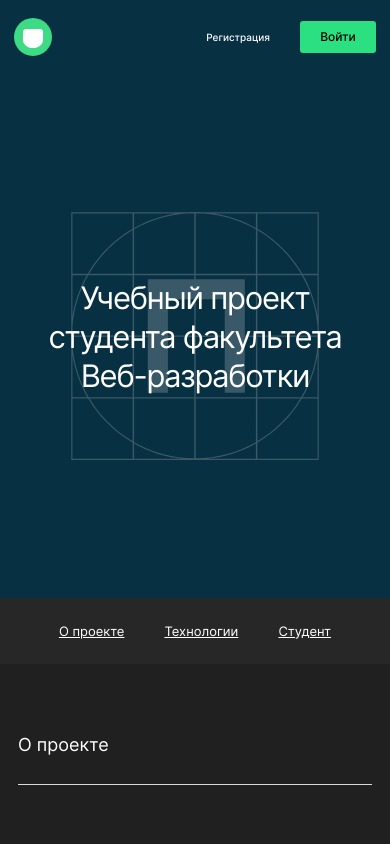
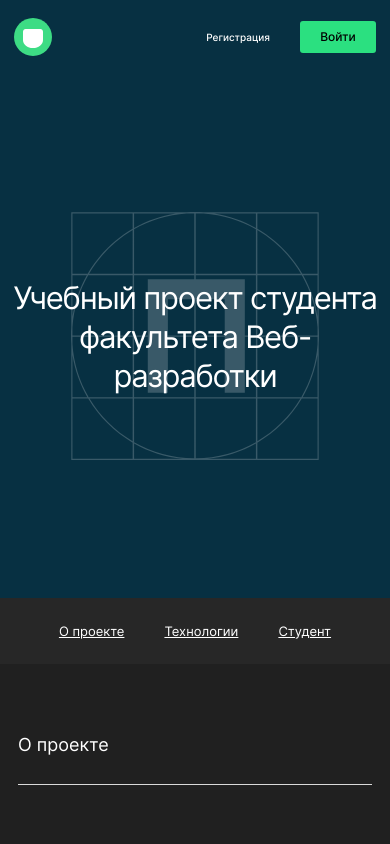
Before and after one commit to DmitriiKozhekhov/movies-explorer-frontend, a React (Create React App) app in the folder diplomafrontend/: page / in a window 390 px wide. Shown: the top 844 px of the page. Built offline with nearby package versions, Linux system fonts and the light colour scheme; the HTML template or start-up script is replaced by a standard one.

Commit message:
ver scolko_mozhno4.0

```diff
--- a/diplomafrontend/src/components/App/App.css
+++ b/diplomafrontend/src/components/App/App.css
@@ -1,7 +1,7 @@
 .page {
   margin: 0 auto;
   padding: 0;
-  min-width: 320px;
+  /* min-width: 320px; */
   max-width: 100%;
   min-height: 100vh;
   font-family: 'Inter', Arial, sans-serif;
@@ -17,4 +17,4 @@
   align-items: center;
   flex-direction: column;
 }
-/* *{outline: 1px, red, solid}; */
+*{outline: 2px, red, solid};
--- a/diplomafrontend/src/components/Main/AboutMe/AboutMe.css
+++ b/diplomafrontend/src/components/Main/AboutMe/AboutMe.css
@@ -172,8 +172,8 @@
 }
 @media screen and (max-width: 767px) {
   .aboutMe__photo {
-    width: 292px;
-    height: 352px;
+    /* width: 292px;
+    height: 352px; */
     order: -1;
   }
 }
--- a/diplomafrontend/src/components/Main/Promo/Promo.css
+++ b/diplomafrontend/src/components/Main/Promo/Promo.css
@@ -9,6 +9,7 @@
   background-repeat: no-repeat;
   background-position: center;
   /* border: 1px, solid, red; */
+  /* outline: red; */
 }
 .promo__title {
   margin: 0;
@@ -18,19 +19,20 @@
   text-align: center;
   font-weight: normal;
   color: #fff;
+  letter-spacing: -0.04em;
 }
 @media screen and (max-width: 767px) {
   .promo__title {
     font-size: 31px;
     line-height: 39px;
     letter-spacing: -0.04em;
-    width: 300px;
+    /* max-width: 292px; */
   }
 }
 @media screen and (max-width: 767px) {
   .promo {
     background-size: 248px;
-    padding: 0 10px;
-    box-sizing: border-box;
+    /* padding: 0 10px;
+    box-sizing: border-box; */
   }
 }
```
